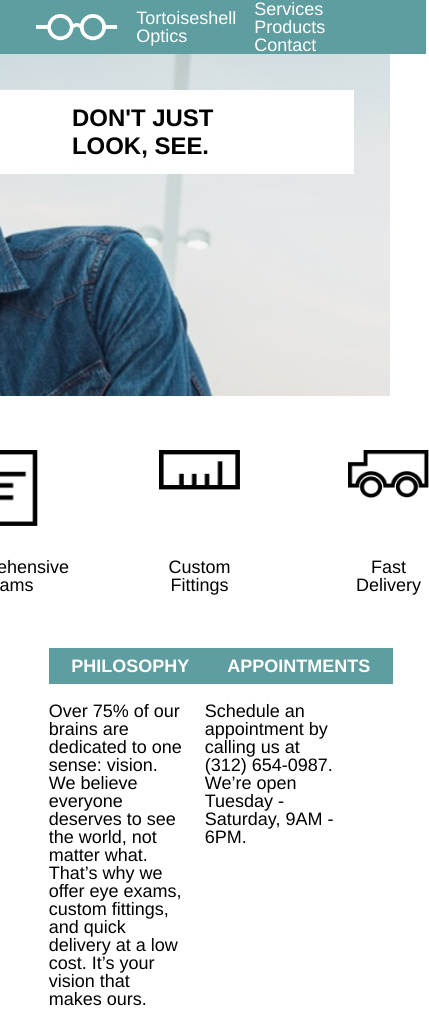
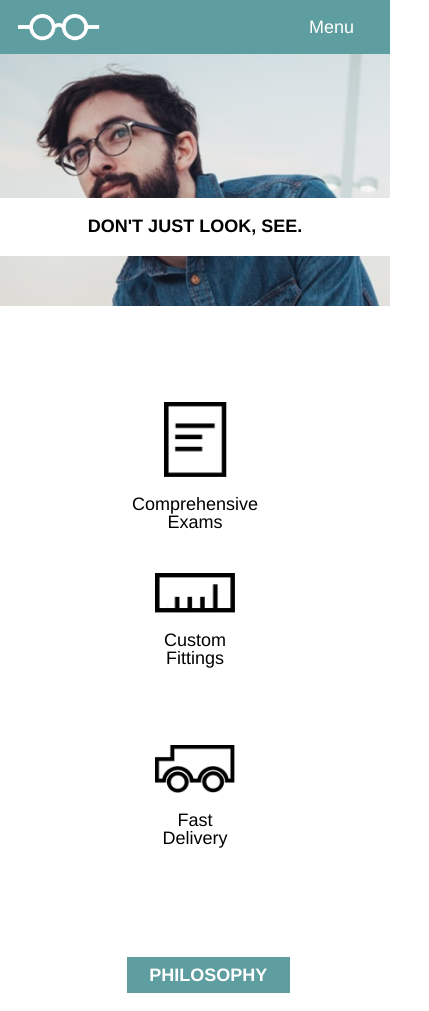
Before and after one commit to jsharris1229/tortoiseshell, a plain HTML site: page index.html in a window 390 px wide. Shown: the top 1011 px of the page, 429 px wide, since content can reach past the window. Drawn offline with Linux system fonts and the light colour scheme.

Commit message:
Finish phone size and debug all sections.

```diff
--- a/index.html
+++ b/index.html
@@ -24,12 +24,15 @@
             <img src="resources/images/logo-white.png" alt="Company Logo">
             <span class="logotxt">Tortoiseshell Optics</span>
           </span>
-          <nav>
+          <nav class="navlarge">
             <ul>
               <li>Services</li>
               <li>Products</li>
               <li>Contact</li>
             </ul>
+          </nav>
+          <nav class="navsmall">
+            <span>Menu</span>
           </nav>
         </div> <!-- end of class 'topmenu' -->
 
@@ -40,6 +43,7 @@
 
     </section>  <!-- end section 'banner' -->
 
+<!-- Services section -->
     <section id="services" class="cservices">
       <div class="sitecontainer svccontainer">
         <div class="imgblock">
--- a/resources/css/style.css
+++ b/resources/css/style.css
@@ -79,6 +79,10 @@ nav {
   display: inline-flex;
   justify-content: flex-end;
   /* DEBUG: border: 1px solid brown; */
+}
+
+.navsmall {
+  display: none;
 }
 
 .relpos {
@@ -190,8 +194,18 @@ nav {
 /* ***** Responsive design code
     The default size is full browser size.
     Next is tablet size, at 1024px wide
-    Final is phone size, at 480px wide.
+    Final is phone size, at 768px wide.
  */
+ @media only screen and (min-width: 1025px) {
+   /* wide: #menubar div nav; narrow: #menubar div span */
+    /*body {
+      color: cyan;
+    }*/
+    .navsmall {
+      display: none;
+    }
+ }
+
 
  /* Tablet size, max width 1024px
   */
@@ -213,6 +227,10 @@ nav {
     margin-right: 2rem;
   }
 
+  .navsmall {
+    display: none;
+  }
+
   .callout  {
     padding: .75rem 4rem;
     top: 5rem;
@@ -225,3 +243,116 @@ nav {
   }
 
 }
+
+/* Phone size, max width 768px
+ */
+
+@media only screen and (max-width: 768px) {
+  .cbanner {
+    height: 17rem;
+    background-position: 20%;
+  }
+
+  .sitecontainer {
+    width: 100%;
+  }
+
+  .topmenu {
+    margin-top: 0;
+    padding: 0;
+    width: 100%;
+    max-width: 100%;
+  }
+
+  .relpos {
+    width: 100%;
+    padding: 0;
+  }
+
+  nav {
+    margin-right: 2rem;
+  }
+
+  .navsmall {
+    display: inline;
+  }
+
+  /* turn off unnecessary elements
+   */
+  .navlarge,
+  .footercontainer span {
+    display: none;
+  }
+  .topmenu span span {
+    display: none;
+  }
+  /*.callout  {
+    display: block;
+    position: absolute;
+    padding: 1.5rem 5rem;
+    top: 14rem;
+    right: -4rem;
+    background-color: white;
+  }
+*/
+  .callout {
+    width: 100%;
+    background-color: white;
+
+    display: flex;
+    flex-flow: row nowrap;
+    justify-content: center;
+
+    position: absolute;
+    top: 11rem;
+    right: initial;
+    left: 0;
+
+    padding: 1rem 0;
+    margin: 0 auto;
+  }
+
+  .callout span {
+    font-size: 1rem;
+    padding: 0;
+  }
+
+  .cservices {
+    padding: 0;
+  }
+
+  .svccontainer {
+    flex-flow: column nowrap;
+    align-items: center;
+    margin: 3.77rem 0;
+  }
+
+  .imgblock {
+    margin-top: 1.54rem;
+    justify-content: flex-start;
+  }
+
+  .imgblock img {
+    margin-bottom: 1rem;
+  }
+
+  .imgblock img[alt^="Exam"] {
+    margin-top: 0;
+  }
+
+  .infocontainer {
+    flex-flow: column nowrap;
+    align-items: center;
+  }
+
+  .infoblock p {
+    font-size: .77rem;
+    margin-top: 1rem;
+    margin-bottom: 4rem;
+  }
+
+  .footercontainer {
+    justify-content: center;
+  }
+
+}
```
